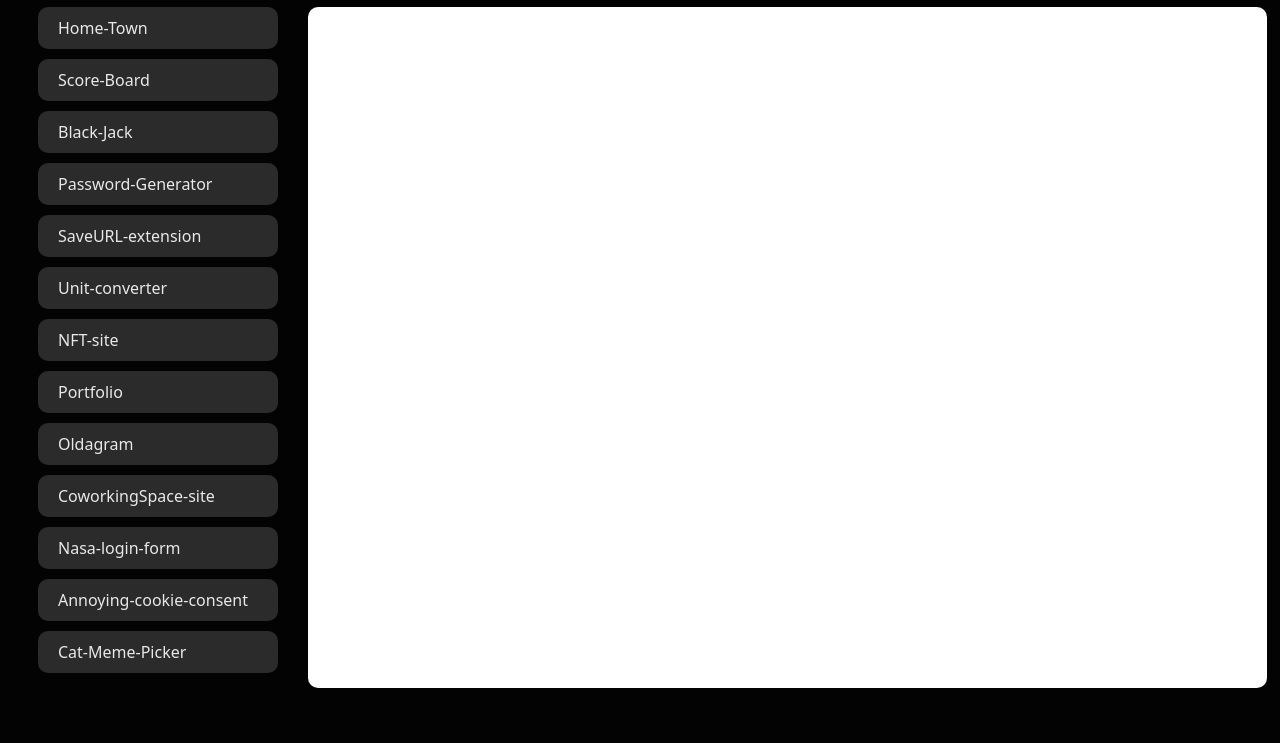
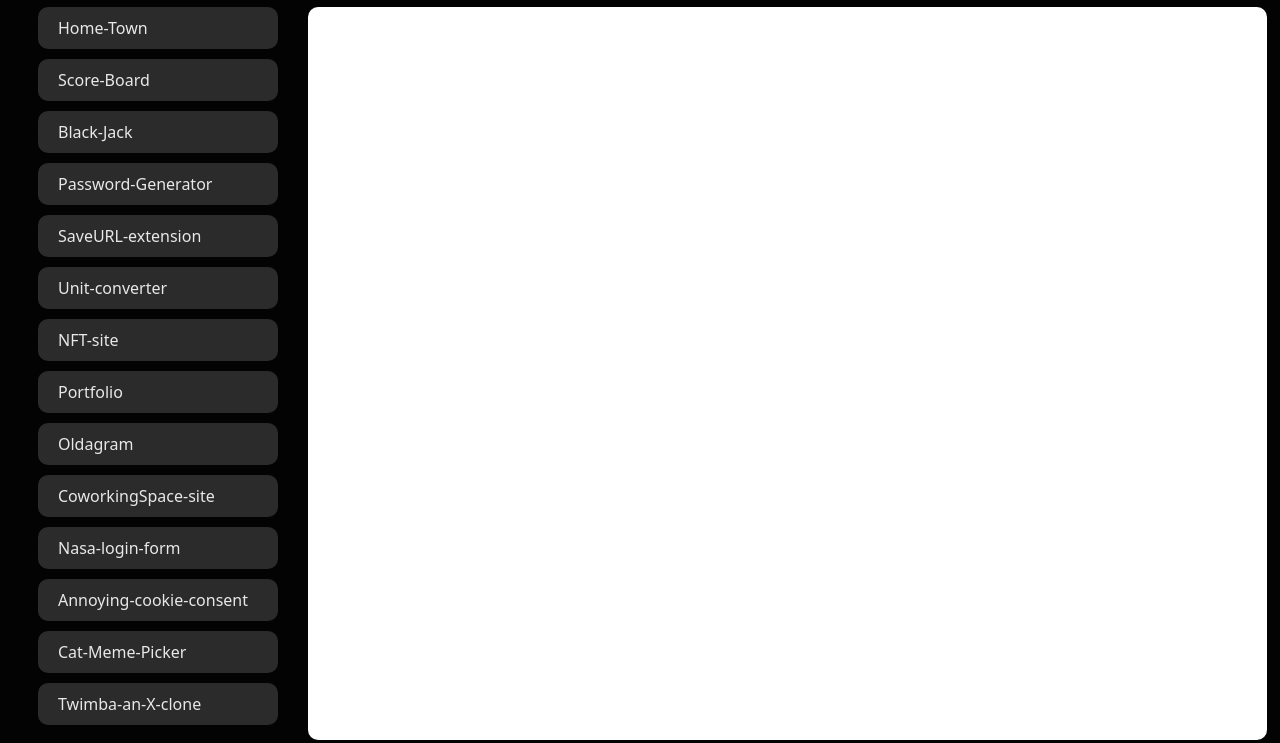
Before and after one commit to Delta-R-git/scrimba-projects, a browser extension: page index.html in a window 1280 px wide. Shown: the part 133-876 px from the top of the page. Before the commit the page ends 824 px from the top, so only its background shows below. Drawn offline with Linux system fonts and the light colour scheme.

Commit message:
add new project to the list

```diff
--- a/index.html
+++ b/index.html
@@ -54,6 +54,9 @@
                 <li>
                     <a href="https://scrimba-projects-deltar.vercel.app/Cat-Meme-Picker/">Cat-Meme-Picker </a>
                 </li>
+                <li>
+                    <a href="https://scrimba-projects-deltar.vercel.app/Twimba-an-X-clone/">Twimba-an-X-clone </a>
+                </li>
             </ul>
         </section>
         <section class="preview" id="preview-el">
```
Also changed, not shown: Twimba-an-X-clone/index.html (+1 -0 lines), README.md.
